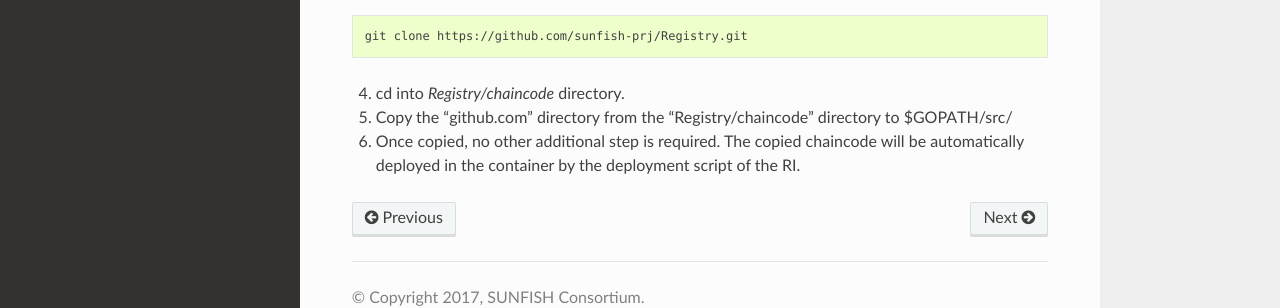
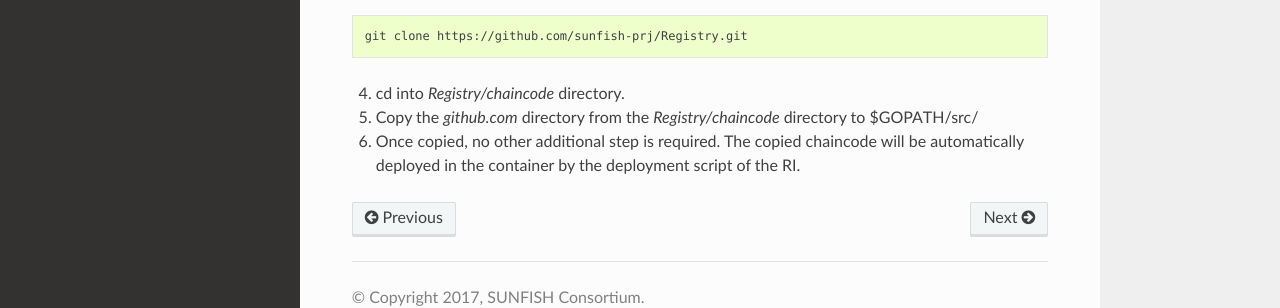
Before and after one commit to sunfish-prj/Platform-docs, a Sphinx documentation site: the page built from docs/chain/chain.rst, in a window 1280 px wide and 1048 px high. Shown: the part 681-989 px from the top of the window. Built offline with Sphinx 7.4.7 and the Read the Docs theme 2.0.0, drawn with Linux system fonts in a browser that asks for light colours.

```diff
--- a/docs/chain/chain.rst
+++ b/docs/chain/chain.rst
@@ -25,6 +25,6 @@ Follow steps are required to deploy any chaincode.
 
 4. cd into *Registry/chaincode* directory.
 
-5. Copy the "github.com" directory from the "Registry/chaincode" directory to $GOPATH/src/
+5. Copy the *github.com* directory from the *Registry/chaincode* directory to $GOPATH/src/
 
 6. Once copied, no other additional step is required. The copied chaincode will be automatically deployed in the container by the deployment script of the RI.
```
